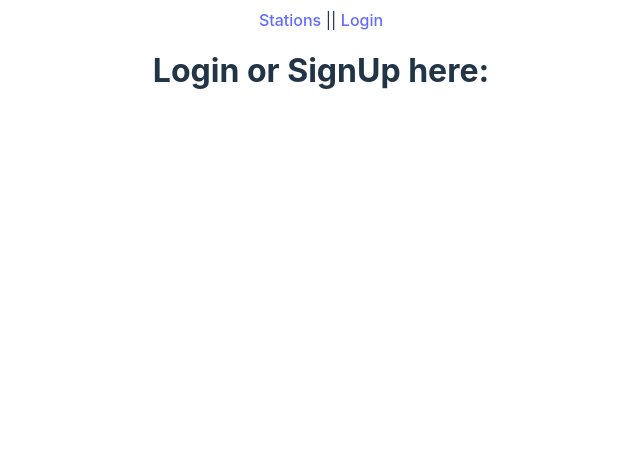
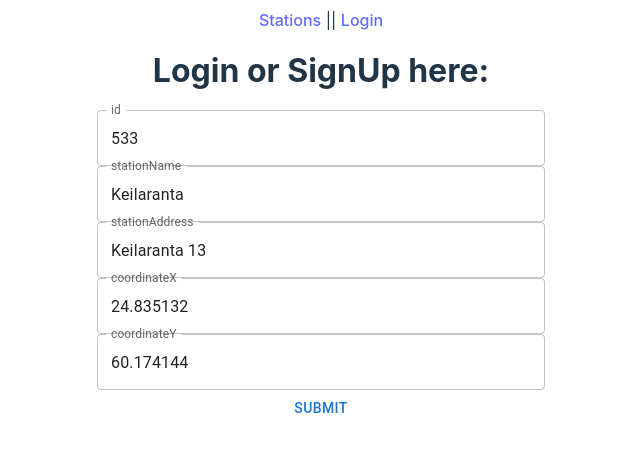
Before and after one commit to vvk130/trip-fe, a React (Vite) app: page /login in a window 1280 px wide. Shown: the top 452 px of the page, without its empty margins (319-959 px from the left). Built offline with nearby package versions, Linux system fonts and the light colour scheme.

Commit message:
New installation check

```diff
--- a/package.json
+++ b/package.json
@@ -10,6 +10,9 @@
     "preview": "vite preview"
   },
   "dependencies": {
+    "@emotion/react": "^11.13.3",
+    "@emotion/styled": "^11.13.0",
+    "@mui/material": "^6.1.4",
     "formik": "^2.4.6",
     "leaflet": "^1.9.4",
     "react": "^18.3.1",
--- a/src/Components/Forms/Station.tsx
+++ b/src/Components/Forms/Station.tsx
@@ -1,7 +1,7 @@
 import { useFormik } from "formik";
 import * as yup from "yup";
-// import Button from "@mui/material/Button";
-// import TextField from "@material-ui/core/TextField";
+import TextField from "@mui/material/TextField";
+import Button from "@mui/material/Button";
 
 // Only id field is a required, as specified in the assignment. Additional fields can be filled out after initialization.
 
@@ -38,7 +38,7 @@ const StationForm = () => {
   return (
     <div>
       <form onSubmit={formik.handleSubmit}>
-        {/* <TextField
+        <TextField
           fullWidth
           id="id"
           name="id"
@@ -108,7 +108,7 @@ const StationForm = () => {
           }
           helperText={formik.touched.coordinateY && formik.errors.coordinateY}
         />
-        <Button>Submit</Button> */}
+        <Button>Submit</Button>
       </form>
     </div>
   );
```
Also changed, not shown: 1 other file (tests, documents, lock files or other folders).
